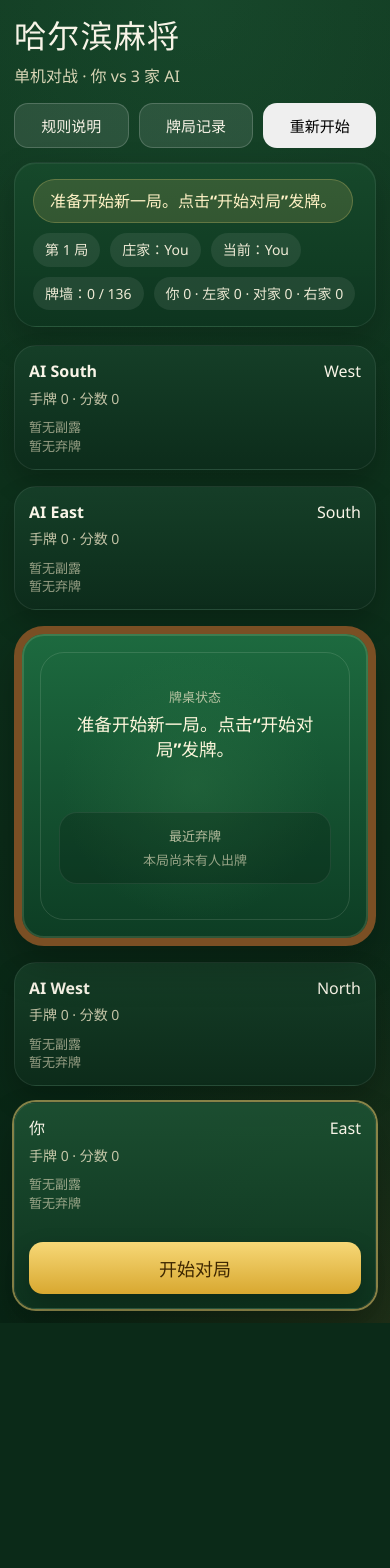
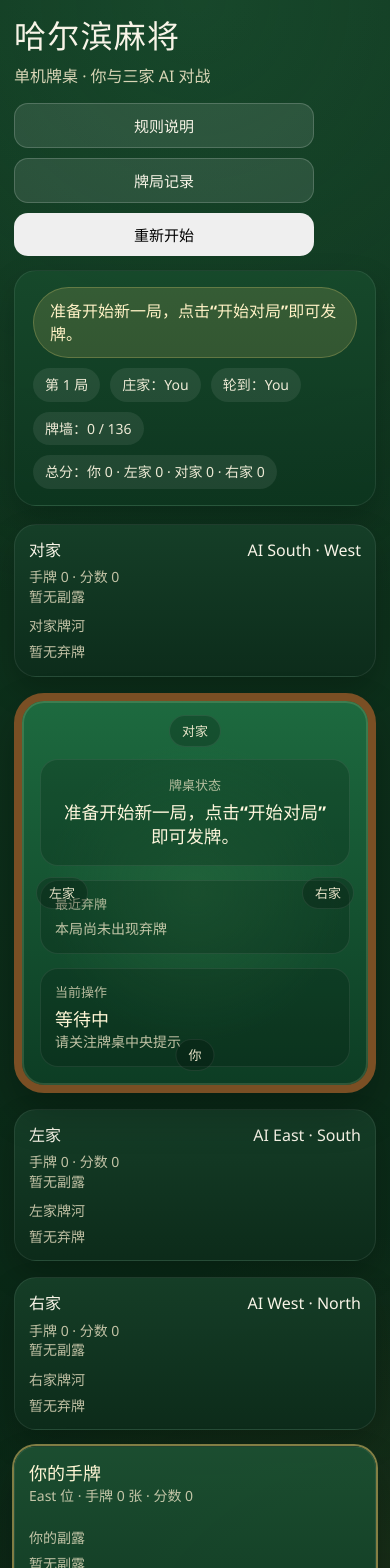
Before and after one commit to js8544/harbin-mahjong, a React (Vite) app: page / in a window 390 px wide. Shown: the top 1568 px of the page. Before the commit the page ends 1323 px from the top, so only its background shows below. Built offline with nearby package versions, Linux system fonts and the light colour scheme.

Commit message:
feat: refine mahjong table presentation

```diff
--- a/index.html
+++ b/index.html
@@ -1,10 +1,10 @@
 <!doctype html>
-<html lang="en">
+<html lang="zh-CN">
   <head>
     <meta charset="UTF-8" />
-    <link rel="icon" type="image/svg+xml" href="/vite.svg" />
     <meta name="viewport" content="width=device-width, initial-scale=1.0" />
-    <title>temp-app</title>
+    <meta name="description" content="哈尔滨麻将单机网页游戏，支持与三家 AI 对战。" />
+    <title>哈尔滨麻将</title>
   </head>
   <body>
     <div id="root"></div>
--- a/src/App.css
+++ b/src/App.css
@@ -1,5 +1,5 @@
 .app-shell {
-  max-width: 1380px;
+  max-width: 1400px;
   margin: 0 auto;
   padding: 20px;
   color: #f8f4e7;
@@ -68,28 +68,31 @@ button:disabled {
   color: white;
 }
 
+.hud-strip,
+.drawer-panel,
+.self-panel,
+.seat-panel {
+  border: 1px solid rgba(255, 255, 255, 0.08);
+  box-shadow: 0 14px 32px rgba(0, 0, 0, 0.2);
+}
+
 .hud-strip {
   border-radius: 22px;
   padding: 16px 18px;
   background: linear-gradient(180deg, rgba(23, 74, 44, 0.92), rgba(13, 53, 31, 0.94));
-  border: 1px solid rgba(255, 255, 255, 0.08);
-  box-shadow: inset 0 1px 0 rgba(255, 255, 255, 0.06), 0 14px 34px rgba(0, 0, 0, 0.22);
 }
 
-.hud-main {
+.banner-line {
+  min-height: 50px;
   margin-bottom: 10px;
-}
-
-.status-chip {
-  display: inline-flex;
-  align-items: center;
-  min-height: 44px;
-  padding: 8px 16px;
+  padding: 12px 16px;
   border-radius: 999px;
   background: rgba(246, 215, 123, 0.14);
   color: #fff2c6;
   border: 1px solid rgba(246, 215, 123, 0.24);
-  font-weight: 700;
+  font-weight: 800;
+  display: flex;
+  align-items: center;
 }
 
 .hud-stats {
@@ -106,17 +109,18 @@ button:disabled {
   font-size: 14px;
 }
 
-.mahjong-table {
+.mahjong-layout {
   margin-top: 18px;
   display: grid;
+  gap: 16px;
+}
+
+.table-stage {
+  display: grid;
   grid-template-columns: 220px minmax(0, 1fr) 220px;
-  grid-template-rows: auto minmax(380px, 1fr) auto;
+  grid-template-rows: auto minmax(460px, 1fr);
   gap: 16px;
   align-items: stretch;
-}
-
-.seat {
-  min-width: 0;
 }
 
 .seat-top {
@@ -133,67 +137,66 @@ button:disabled {
   grid-row: 2;
 }
 
-.table-center {
+.center-zone {
   grid-column: 2;
   grid-row: 2;
 }
 
-.seat-bottom {
-  grid-column: 1 / 4;
-  grid-row: 3;
-}
-
-.seat-card {
-  height: 100%;
+.seat-panel,
+.self-panel {
   border-radius: 22px;
   padding: 14px;
   background: linear-gradient(180deg, rgba(22, 63, 40, 0.96), rgba(13, 44, 27, 0.96));
-  border: 1px solid rgba(255, 255, 255, 0.08);
-  box-shadow: 0 14px 28px rgba(0, 0, 0, 0.2);
 }
 
-.seat-card.active {
-  box-shadow: 0 0 0 2px rgba(247, 216, 119, 0.52), 0 18px 36px rgba(0, 0, 0, 0.24);
+.seat-panel.active,
+.self-panel.active {
+  box-shadow: 0 0 0 2px rgba(247, 216, 119, 0.5), 0 18px 36px rgba(0, 0, 0, 0.24);
 }
 
-.seat-card.vertical {
-  display: flex;
-  flex-direction: column;
-  justify-content: flex-start;
-}
-
-.seat-card.self {
+.self-panel {
   background: linear-gradient(180deg, rgba(28, 79, 49, 0.98), rgba(14, 52, 31, 0.98));
 }
 
-.seat-head {
+.seat-head,
+.self-header {
   display: flex;
   justify-content: space-between;
+  gap: 12px;
+}
+
+.seat-head {
   align-items: center;
-  gap: 8px;
   margin-bottom: 6px;
 }
 
-.seat-meta {
+.seat-meta,
+.self-meta,
+.seat-subtle,
+.center-caption,
+.river-label {
   color: rgba(244, 233, 202, 0.78);
   font-size: 14px;
-  margin-bottom: 10px;
 }
 
-.seat-subtle {
-  color: rgba(244, 233, 202, 0.6);
-  font-size: 13px;
+.river-label {
+  display: block;
+  margin: 10px 0 6px;
 }
 
 .meld-row,
-.discard-grid {
+.discard-grid,
+.claim-actions,
+.hand-area,
+.action-dock,
+.topbar-actions {
   display: flex;
   flex-wrap: wrap;
-  gap: 6px;
+  gap: 10px;
 }
 
-.meld-row {
-  margin-bottom: 10px;
+.discard-grid {
+  gap: 6px;
 }
 
 .meld-pill,
@@ -206,14 +209,15 @@ button:disabled {
   font-size: 14px;
 }
 
-.discard-grid.compact .discard-tile {
-  padding: 4px 6px;
-  font-size: 13px;
+.meld-type {
+  margin-right: 6px;
+  color: #f8d878;
 }
 
 .table-felt {
+  position: relative;
+  min-height: 460px;
   height: 100%;
-  min-height: 420px;
   border-radius: 30px;
   padding: 18px;
   background:
@@ -223,50 +227,88 @@ button:disabled {
   box-shadow: inset 0 0 0 2px rgba(255, 236, 184, 0.14), 0 20px 40px rgba(0, 0, 0, 0.24);
 }
 
-.table-core {
-  height: 100%;
-  border-radius: 24px;
-  border: 1px solid rgba(255, 249, 232, 0.12);
-  display: grid;
-  place-items: center;
-  gap: 16px;
-  padding: 18px;
-  text-align: center;
+.wind-marker {
+  position: absolute;
+  padding: 6px 12px;
+  border-radius: 999px;
+  background: rgba(0, 0, 0, 0.22);
+  color: rgba(255, 245, 217, 0.9);
+  font-size: 13px;
+  border: 1px solid rgba(255, 255, 255, 0.08);
 }
 
-.table-status {
-  max-width: 520px;
+.wind-top {
+  top: 14px;
+  left: 50%;
+  transform: translateX(-50%);
 }
 
-.table-status-label,
-.last-discard-label,
+.wind-left {
+  left: 14px;
+  top: 50%;
+  transform: translateY(-50%);
+}
+
+.wind-right {
+  right: 14px;
+  top: 50%;
+  transform: translateY(-50%);
+}
+
+.wind-bottom {
+  bottom: 14px;
+  left: 50%;
+  transform: translateX(-50%);
+}
+
+.center-status-card,
+.center-card,
+.settlement-box,
+.claim-bar {
+  background: rgba(0, 0, 0, 0.18);
+  border: 1px solid rgba(255, 255, 255, 0.08);
+  border-radius: 18px;
+}
+
+.center-status-card {
+  padding: 16px;
+  text-align: center;
+  margin: 40px auto 14px;
+  max-width: 620px;
+}
+
+.center-title,
 .claim-title {
   color: rgba(244, 233, 202, 0.72);
   font-size: 13px;
   margin-bottom: 6px;
 }
 
-.table-status-text {
+.center-text {
   font-size: clamp(1.1rem, 2vw, 1.55rem);
   font-weight: 800;
   color: #fff7dd;
 }
 
-.last-discard-box,
-.settlement-box {
-  min-width: min(100%, 360px);
-  padding: 14px;
-  border-radius: 18px;
-  background: rgba(0, 0, 0, 0.18);
-  border: 1px solid rgba(255, 255, 255, 0.08);
+.center-grid {
+  display: grid;
+  grid-template-columns: repeat(2, minmax(0, 1fr));
+  gap: 14px;
 }
 
-.last-discard-tile {
+.center-card,
+.settlement-box,
+.claim-bar,
+.drawer-panel {
+  padding: 14px;
+}
+
+.featured-tile {
   display: inline-flex;
   align-items: center;
   justify-content: center;
-  width: 74px;
-  height: 96px;
+  width: 76px;
+  height: 100px;
   margin: 8px auto;
   border-radius: 16px;
   background: linear-gradient(180deg, #fffef9 0%, #ece4cf 100%);
@@ -275,22 +317,28 @@ button:disabled {
   font-size: 28px;
 }
 
-.last-discard-meta,
-.settlement-box p {
-  margin: 0;
-  color: rgba(255, 248, 230, 0.92);
+.operation-summary,
+.self-title {
+  font-size: 18px;
+  font-weight: 800;
+  color: #fff6d5;
+}
+
+.bottom-dock {
+  grid-column: 1 / -1;
+}
+
+.river-section {
+  margin-top: 10px;
 }
 
 .hand-area {
   margin-top: 14px;
-  display: flex;
-  flex-wrap: wrap;
-  gap: 10px;
 }
 
 .mahjong-tile {
-  width: 70px;
-  min-height: 104px;
+  width: 72px;
+  min-height: 106px;
   border-radius: 16px;
   padding: 8px 6px;
   background: linear-gradient(180deg, #fffdf7 0%, #e8e0cb 100%);
@@ -319,40 +367,10 @@ button:disabled {
   font-weight: 700;
 }
 
-.action-dock {
-  margin-top: 16px;
-  display: flex;
-  gap: 10px;
-  flex-wrap: wrap;
-  align-items: center;
-}
-
 .action-main {
-  min-width: 210px;
-  min-height: 52px;
+  min-width: 220px;
+  min-height: 54px;
   font-size: 18px;
-}
-
-.claim-bar {
-  margin-top: 16px;
-  padding: 14px;
-  border-radius: 18px;
-  background: rgba(0, 0, 0, 0.18);
-  border: 1px solid rgba(255, 255, 255, 0.08);
-}
-
-.claim-actions {
-  display: flex;
-  gap: 10px;
-  flex-wrap: wrap;
-}
-
-.drawer-panel {
-  margin-top: 16px;
-  border-radius: 20px;
-  padding: 16px;
-  background: rgba(10, 35, 22, 0.9);
-  border: 1px solid rgba(255, 255, 255, 0.08);
 }
 
 .drawer-panel h2 {
@@ -365,32 +383,21 @@ button:disabled {
   padding-right: 4px;
 }
 
-.log-list p {
-  margin: 0 0 8px;
-  color: rgba(255, 246, 227, 0.9);
-}
-
-.rules-panel ul {
-  margin: 0;
-  padding-left: 20px;
+.log-list p,
+.rules-panel li {
   color: rgba(255, 246, 227, 0.92);
 }
 
-.rules-panel li + li {
-  margin-top: 8px;
-}
-
 @media (max-width: 980px) {
-  .mahjong-table {
+  .table-stage {
     grid-template-columns: 1fr;
-    grid-template-rows: auto auto auto auto auto;
+    grid-template-rows: auto auto auto auto;
   }
 
   .seat-top,
   .seat-left,
   .seat-right,
-  .table-center,
-  .seat-bottom {
+  .center-zone {
     grid-column: 1;
   }
 
@@ -398,11 +405,11 @@ button:disabled {
     grid-row: 1;
   }
 
-  .seat-left {
+  .center-zone {
     grid-row: 2;
   }
 
-  .table-center {
+  .seat-left {
     grid-row: 3;
   }
 
@@ -410,12 +417,8 @@ button:disabled {
     grid-row: 4;
   }
 
-  .seat-bottom {
-    grid-row: 5;
-  }
-
   .table-felt {
-    min-height: 320px;
+    min-height: 360px;
   }
 }
 
@@ -424,17 +427,18 @@ button:disabled {
     padding: 14px;
   }
 
-  .topbar {
+  .topbar,
+  .self-header {
     flex-direction: column;
   }
 
-  .topbar-actions {
+  .topbar-actions button,
+  .action-main {
     width: 100%;
-    justify-content: stretch;
   }
 
-  .topbar-actions button {
-    flex: 1;
+  .center-grid {
+    grid-template-columns: 1fr;
   }
 
   .mahjong-tile {
@@ -445,8 +449,4 @@ button:disabled {
   .tile-face {
     font-size: 24px;
   }
-
-  .action-main {
-    width: 100%;
-  }
 }
--- a/src/App.tsx
+++ b/src/App.tsx
@@ -39,50 +39,40 @@ function App() {
   const canHumanDraw = game.phase === 'draw' && currentPlayer.id === human.id && !game.winner
   const humanTurnToDiscard = game.phase === 'discard' && currentPlayer.id === human.id
 
-  const topBanner = useMemo(() => {
-    if (game.phase === 'notStarted') return '准备开始新一局。点击“开始对局”发牌。'
+  const bannerText = useMemo(() => {
+    if (game.phase === 'notStarted') return '准备开始新一局，点击“开始对局”即可发牌。'
     if (game.winner) {
       const winner = game.players[game.winner.winnerId]
       if (game.winner.source === 'self-draw') return `${winner.name} 自摸胡牌。`
       return `${winner.name} 接 ${game.players[game.winner.sourcePlayerId ?? 0].name} 的弃牌胡牌。`
     }
-    if (game.phase === 'roundOver') return '本局流局。点击“下一局”继续。'
+    if (game.phase === 'roundOver') return '本局流局，点击“下一局”继续。'
     if (humanPrompt?.actions.includes('win') && game.phase === 'claimPrompt') {
       return `你可以胡 ${tileLabel(humanPrompt.tile)}。`
     }
     if (humanPrompt?.actions.includes('kong') && game.phase === 'discard') {
-      return `你可以选择杠 ${tileLabel(humanPrompt.tile)}，或直接出牌。`
+      return `你可以选择杠 ${tileLabel(humanPrompt.tile)}，也可以直接出牌。`
     }
     if (humanPrompt && game.phase === 'claimPrompt') {
-      return `你可以对 ${tileLabel(humanPrompt.tile)} 进行操作。`
+      return `你可以对 ${tileLabel(humanPrompt.tile)} 进行操作：${humanPrompt.actions
+        .map((action) => actionLabel(action))
+        .join(' / ')}。`
     }
     if (canHumanDraw) return '你的回合，请摸牌。'
-    if (humanTurnToDiscard) return selectedTile ? `已选中 ${selectedTileLabel}，现在可以出牌。` : '请选择一张手牌后出牌。'
+    if (humanTurnToDiscard) return selectedTile ? `已选中 ${selectedTileLabel}，点击主按钮即可出牌。` : '请选择一张手牌后出牌。'
     if (game.phase === 'claimPrompt') return '其他玩家正在响应这张弃牌。'
-    return `${currentPlayer.name} 回合。请等待其操作。`
+    return `${currentPlayer.name} 回合，请稍候。`
   }, [game, currentPlayer, humanPrompt, canHumanDraw, humanTurnToDiscard, selectedTile, selectedTileLabel])
 
   const primaryAction = useMemo(() => {
     if (game.phase === 'notStarted') {
-      return {
-        label: '开始对局',
-        disabled: false,
-        onClick: () => doStartRound(),
-      }
+      return { label: '开始对局', disabled: false, onClick: () => doStartRound() }
     }
     if (game.winner || game.phase === 'roundOver') {
-      return {
-        label: '下一局',
-        disabled: false,
-        onClick: () => doStartRound(),
-      }
+      return { label: '下一局', disabled: false, onClick: () => doStartRound() }
     }
     if (canHumanDraw) {
-      return {
-        label: '摸牌',
-        disabled: false,
-        onClick: () => doDraw(),
-      }
+      return { label: '摸牌', disabled: false, onClick: () => doDraw() }
     }
     if (humanTurnToDiscard) {
       return {
@@ -91,14 +81,8 @@ function App() {
         onClick: () => selectedTile && doDiscard(selectedTile.id),
       }
     }
-    return {
-      label: '等待其他玩家',
-      disabled: true,
-      onClick: () => undefined,
-    }
+    return { label: '等待其他玩家', disabled: true, onClick: () => undefined }
   }, [game.phase, game.winner, canHumanDraw, humanTurnToDiscard, selectedTile, selectedTileLabel])
-
-  const scoreLine = `你 ${game.scores[0]} · 左家 ${game.scores[1]} · 对家 ${game.scores[2]} · 右家 ${game.scores[3]}`
 
   const doStartRound = () => {
     setSelectedTileId(null)
@@ -192,15 +176,16 @@ function App() {
       <div className="meld-row">
         {player.melds.map((meld, idx) => (
           <span key={`${player.id}-meld-${idx}`} className="meld-pill">
-            {meld.tiles.map((tile) => tileVisual(tile)).join(' ')}
+            <span className="meld-type">{meldTypeLabel(meld.type)}</span>
+            <span>{meld.tiles.map((tile) => tileVisual(tile)).join(' ')}</span>
           </span>
         ))}
       </div>
     )
   }
 
-  const renderDiscards = (player: PlayerState, compact = false) => (
-    <div className={`discard-grid ${compact ? 'compact' : ''}`}>
+  const renderDiscards = (player: PlayerState) => (
+    <div className="discard-grid">
       {player.discards.length === 0 ? (
         <span className="seat-subtle">暂无弃牌</span>
       ) : (
@@ -218,7 +203,7 @@ function App() {
       <header className="topbar">
         <div>
           <h1>哈尔滨麻将</h1>
-          <p className="subtitle">单机对战 · 你 vs 3 家 AI</p>
+          <p className="subtitle">单机牌桌 · 你与三家 AI 对战</p>
         </div>
         <div className="topbar-actions">
           <button className="ghost" onClick={() => setRulesExpanded((v) => !v)}>
@@ -232,80 +217,90 @@ function App() {
       </header>
 
       <section className="hud-strip">
-        <div className="hud-main">
-          <span className="status-chip active">{topBanner}</span>
-        </div>
+        <div className="banner-line">{bannerText}</div>
         <div className="hud-stats">
           <span>第 {game.roundNumber || 1} 局</span>
           <span>庄家：{game.players[game.dealerId].name}</span>
-          <span>当前：{currentPlayer.name}</span>
+          <span>轮到：{currentPlayer.name}</span>
           <span>牌墙：{game.wall.length} / 136</span>
-          <span>{scoreLine}</span>
+          <span>总分：你 {game.scores[0]} · 左家 {game.scores[1]} · 对家 {game.scores[2]} · 右家 {game.scores[3]}</span>
         </div>
       </section>
 
-      <main className="mahjong-table">
-        <section className="seat seat-top">
-          <div className={`seat-card ${topPlayer.id === game.currentPlayerId ? 'active' : ''}`}>
-            <div className="seat-head">
-              <strong>{topPlayer.name}</strong>
-              <span>{topPlayer.seatWind}</span>
-            </div>
-            <div className="seat-meta">手牌 {topPlayer.hand.length} · 分数 {game.scores[topPlayer.id]}</div>
-            {renderMelds(topPlayer)}
-            {renderDiscards(topPlayer, true)}
+      <main className="mahjong-layout">
+        <section className="table-stage">
+          <div className="seat-top seat-block">
+            <SeatPanel player={topPlayer} active={topPlayer.id === game.currentPlayerId} side="top" score={game.scores[topPlayer.id]}>
+              {renderMelds(topPlayer)}
+              <div className="river-label">对家牌河</div>
+              {renderDiscards(topPlayer)}
+            </SeatPanel>
           </div>
-        </section>
 
-        <section className="seat seat-left">
-          <div className={`seat-card vertical ${leftPlayer.id === game.currentPlayerId ? 'active' : ''}`}>
-            <div className="seat-head">
-              <strong>{leftPlayer.name}</strong>
-              <span>{leftPlayer.seatWind}</span>
-            </div>
-            <div className="seat-meta">手牌 {leftPlayer.hand.length} · 分数 {game.scores[leftPlayer.id]}</div>
-            {renderMelds(leftPlayer)}
-            {renderDiscards(leftPlayer, true)}
+          <div className="seat-left seat-block">
+            <SeatPanel player={leftPlayer} active={leftPlayer.id === game.currentPlayerId} side="left" score={game.scores[leftPlayer.id]}>
+              {renderMelds(leftPlayer)}
+              <div className="river-label">左家牌河</div>
+              {renderDiscards(leftPlayer)}
+            </SeatPanel>
           </div>
-        </section>
 
-        <section className="seat seat-right">
-          <div className={`seat-card vertical ${rightPlayer.id === game.currentPlayerId ? 'active' : ''}`}>
-            <div className="seat-head">
-              <strong>{rightPlayer.name}</strong>
-              <span>{rightPlayer.seatWind}</span>
-            </div>
-            <div className="seat-meta">手牌 {rightPlayer.hand.length} · 分数 {game.scores[rightPlayer.id]}</div>
-            {renderMelds(rightPlayer)}
-            {renderDiscards(rightPlayer, true)}
+          <div className="seat-right seat-block">
+            <SeatPanel player={rightPlayer} active={rightPlayer.id === game.currentPlayerId} side="right" score={game.scores[rightPlayer.id]}>
+              {renderMelds(rightPlayer)}
+              <div className="river-label">右家牌河</div>
+              {renderDiscards(rightPlayer)}
+            </SeatPanel>
           </div>
-        </section>
 
-        <section className="table-center">
-          <div className="table-felt">
-            <div className="table-core">
-              <div className="table-status">
-                <div className="table-status-label">牌桌状态</div>
-                <div className="table-status-text">{topBanner}</div>
+          <div className="center-zone">
+            <div className="table-felt">
+              <div className="wind-marker wind-top">对家</div>
+              <div className="wind-marker wind-left">左家</div>
+              <div className="wind-marker wind-right">右家</div>
+              <div className="wind-marker wind-bottom">你</div>
+
+              <div className="center-status-card">
+                <div className="center-title">牌桌状态</div>
+                <div className="center-text">{bannerText}</div>
               </div>
 
-              <div className="last-discard-box">
-                <div className="last-discard-label">最近弃牌</div>
-                {game.lastDiscard ? (
-                  <>
-                    <div className="last-discard-tile">{tileVisual(game.lastDiscard.tile)}</div>
-                    <div className="last-discard-meta">
-                      {game.players[game.lastDiscard.playerId].name} 打出 {tileLabel(game.lastDiscard.tile)}
-                    </div>
-                  </>
-                ) : (
-                  <div className="seat-subtle">本局尚未有人出牌</div>
-                )}
+              <div className="center-grid">
+                <div className="center-card">
+                  <div className="center-title">最近弃牌</div>
+                  {game.lastDiscard ? (
+                    <>
+                      <div className="featured-tile">{tileVisual(game.lastDiscard.tile)}</div>
+                      <div className="center-caption">
+                        {game.players[game.lastDiscard.playerId].name} 打出 {tileLabel(game.lastDiscard.tile)}
+                      </div>
+                    </>
+                  ) : (
+                    <div className="center-caption">本局尚未出现弃牌</div>
+                  )}
+                </div>
+
+                <div className="center-card">
+                  <div className="center-title">当前操作</div>
+                  <div className="operation-summary">
+                    {canHumanDraw && '摸牌'}
+                    {humanTurnToDiscard && (selectedTile ? `打出 ${selectedTileLabel}` : '选择手牌')}
+                    {!canHumanDraw && !humanTurnToDiscard && !humanPrompt && '等待中'}
+                    {humanPrompt && humanPrompt.actions.map((action) => actionLabel(action)).join(' / ')}
+                  </div>
+                  <div className="center-caption">
+                    {humanTurnToDiscard
+                      ? '主按钮固定在底部操作区'
+                      : humanPrompt
+                        ? '可在底部响应区直接操作'
+                        : '请关注牌桌中央提示'}
+                  </div>
+                </div>
               </div>
 
               {game.roundSettlement && (
                 <div className="settlement-box">
-                  <strong>结算</strong>
+                  <strong>本局结算</strong>
                   <p>{game.roundSettlement.summary}</p>
                   <p>
                     {game.roundSettlement.deltas
@@ -318,15 +313,23 @@ function App() {
           </div>
         </section>
 
-        <section className="seat seat-bottom">
-          <div className={`seat-card self ${human.id === game.currentPlayerId ? 'active' : ''}`}>
-            <div className="seat-head">
-              <strong>你</strong>
-              <span>{human.seatWind}</span>
+        <section className="bottom-dock">
+          <div className={`self-panel ${human.id === game.currentPlayerId ? 'active' : ''}`}>
+            <div className="self-header">
+              <div>
+                <div className="self-title">你的手牌</div>
+                <div className="self-meta">{human.seatWind} 位 · 手牌 {human.hand.length} 张 · 分数 {game.scores[human.id]}</div>
+              </div>
+              <div className="self-melds">
+                <span className="river-label">你的副露</span>
+                {renderMelds(human)}
+              </div>
             </div>
-            <div className="seat-meta">手牌 {human.hand.length} · 分数 {game.scores[human.id]}</div>
-            {renderMelds(human)}
-            {renderDiscards(human)}
+
+            <div className="river-section">
+              <div className="river-label">你的牌河</div>
+              {renderDiscards(human)}
+            </div>
 
             <div className="hand-area">
               {human.hand.map((tile) => (
@@ -365,15 +368,7 @@ function App() {
                       className={action === 'win' ? 'danger' : action === 'pass' ? 'ghost' : ''}
                       onClick={() => doResolvePrompt(action)}
                     >
-                      {action === 'win'
-                        ? '胡'
-                        : action === 'kong'
-                          ? '杠'
-                          : action === 'pong'
-                            ? '碰'
-                            : action === 'chow'
-                              ? '吃'
-                              : '过'}
+                      {actionLabel(action)}
                     </button>
                   ))}
                 </div>
@@ -396,10 +391,10 @@ function App() {
         <section className="drawer-panel rules-panel">
           <h2>规则说明</h2>
           <ul>
-            <li>当前采用单机简化哈尔滨麻将对局流程。</li>
+            <li>当前为单机简化哈尔滨麻将牌桌，重点先保证可玩与界面清晰。</li>
             <li>基础和牌结构为 4 组面子 + 1 对将，也支持七对结算。</li>
             <li>吃牌仅限上家弃牌；响应优先级为：胡 ＞ 杠 ＞ 碰 ＞ 吃。</li>
-            <li>首屏默认隐藏说明与日志，避免打断游戏体验。</li>
+            <li>日志与规则默认收起，主界面只保留关键牌桌信息。</li>
           </ul>
         </section>
       )}
@@ -407,4 +402,51 @@ function App() {
   )
 }
 
+function SeatPanel({
+  player,
+  active,
+  side,
+  score,
+  children,
+}: {
+  player: PlayerState
+  active: boolean
+  side: 'top' | 'left' | 'right'
+  score: number
+  children: React.ReactNode
+}) {
+  return (
+    <div className={`seat-panel ${side} ${active ? 'active' : ''}`}>
+      <div className="seat-head">
+        <strong>{seatName(side)}</strong>
+        <span>
+          {player.name} · {player.seatWind}
+        </span>
+      </div>
+      <div className="seat-meta">手牌 {player.hand.length} · 分数 {score}</div>
+      {children}
+    </div>
+  )
+}
+
+function seatName(side: 'top' | 'left' | 'right') {
+  if (side === 'top') return '对家'
+  if (side === 'left') return '左家'
+  return '右家'
+}
+
+function actionLabel(action: PendingPromptAction) {
+  if (action === 'win') return '胡'
+  if (action === 'kong') return '杠'
+  if (action === 'pong') return '碰'
+  if (action === 'chow') return '吃'
+  return '过'
+}
+
+function meldTypeLabel(type: 'chow' | 'pong' | 'kong') {
+  if (type === 'chow') return '吃'
+  if (type === 'pong') return '碰'
+  return '杠'
+}
+
 export default App
```
